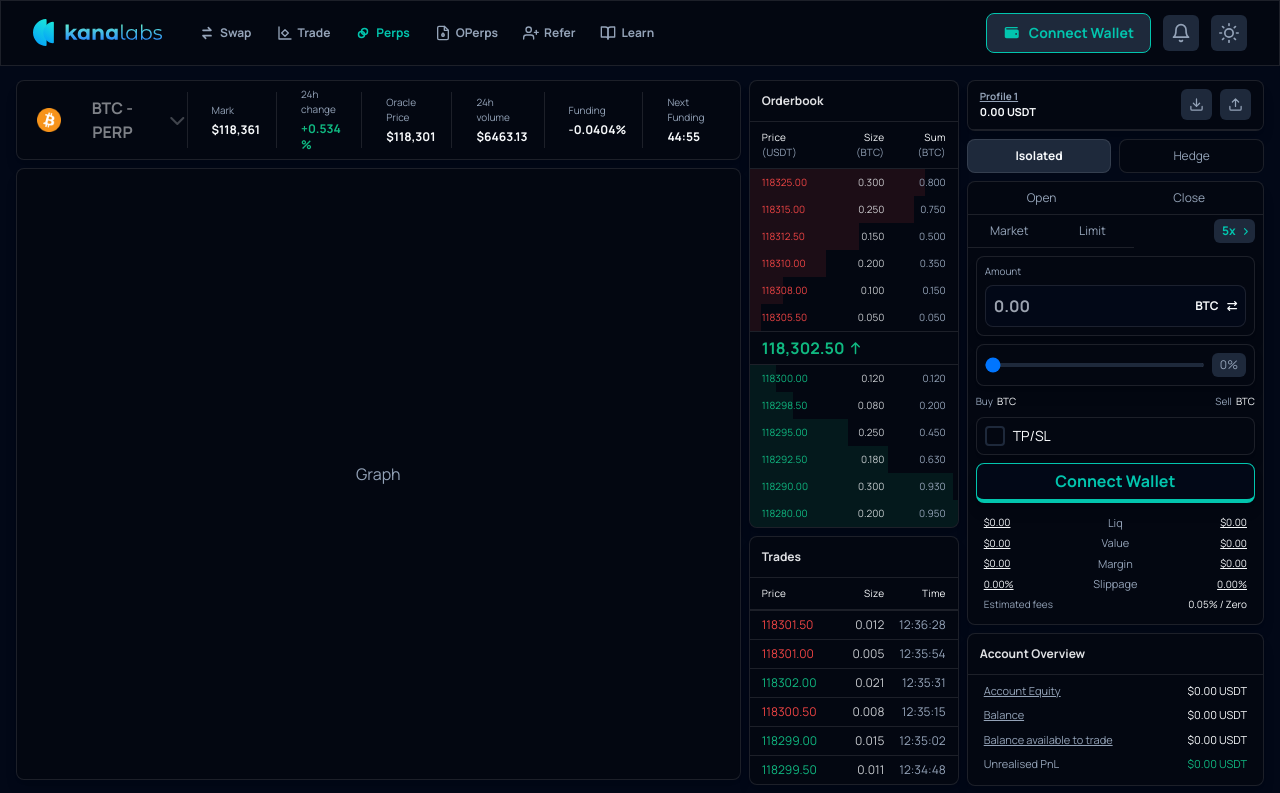
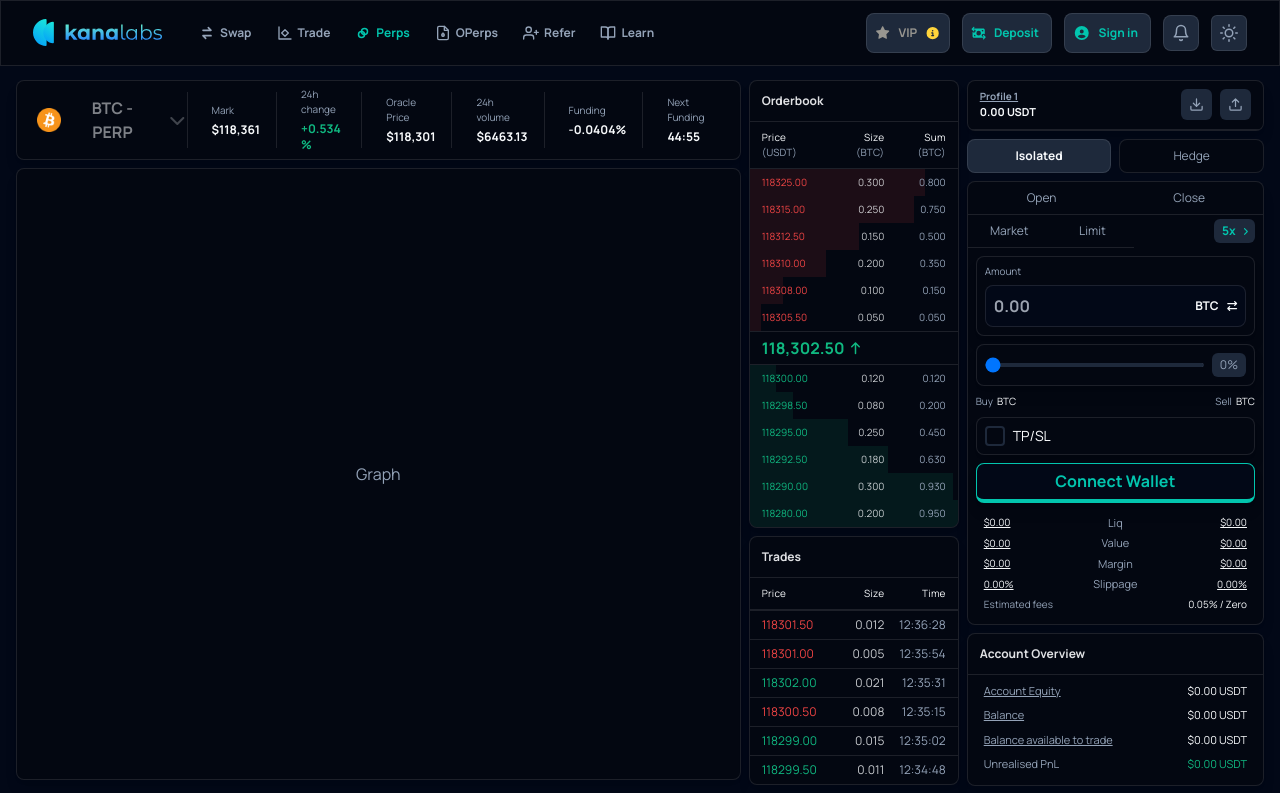
Before and after one commit to Sathyajhith-S-S/Kana-Labs, a React (Vite) app: page /perps in a window 1280 px wide. Shown: the top 793 px of the page. Built offline with nearby package versions, Linux system fonts and the light colour scheme.

Commit message:
header btns conditional render

```diff
--- a/src/components/layout/Header.tsx
+++ b/src/components/layout/Header.tsx
@@ -1,9 +1,10 @@
 import { Button } from "@/components/ui/Button";
 import { useTheme } from "@/hooks/useTheme";
 import kanalabsLogo from '/kana-labs.svg';
+import { Tooltip, TooltipContent, TooltipProvider, TooltipTrigger } from "@/components/ui/tooltip";
 import { Link, useLocation } from "react-router-dom";
 import { FontAwesomeIcon } from "@fortawesome/react-fontawesome";
-import { faWallet } from "@fortawesome/free-solid-svg-icons";
+import { faCircleInfo, faCircleUser, faMoneyBillTransfer, faStar, faWallet } from "@fortawesome/free-solid-svg-icons";
 
 const NavLink = ({ to, children }: { to: string; children: React.ReactNode; }) => {
     const location = useLocation();
@@ -28,8 +29,10 @@ const NavLink = ({ to, children }: { to: string; children: React.ReactNode; }) =
 
 export function Header() {
     const { theme, toggleTheme } = useTheme();
+    const location = useLocation();
 
     return (
+        <TooltipProvider>
             <header className="fixed top-0 left-0 right-0 bg-card backdrop-blur-sm z-50 border border-black/10 dark:border-white/10">
                 <nav className=" px-4 sm:px-6 lg:px-8">
                     <div className="flex items-center justify-between h-16">
@@ -80,23 +83,46 @@ export function Header() {
                         </div>
 
                         <div className="flex items-center gap-3">
+                            {location.pathname === '/perps' ? (
+                                <>
+                                    <Button variant="secondary" className="px-2 flex items-center border border-black/10 dark:border-white/10 gap-2 text-primary">
+                                        <FontAwesomeIcon icon={faStar} style={{ color: "#989690", }} size="sm" />
+                                        <span className="font-bold text-xs" style={{ color: "#989690", }}>VIP</span>
+                                        <Tooltip>
+                                            <TooltipTrigger asChild>
+                                                <FontAwesomeIcon icon={faCircleInfo} style={{ color: "#FFD43B", }} size="sm" />
+                                            </TooltipTrigger>
+                                            <TooltipContent><p>Coming soon</p></TooltipContent>
+                                        </Tooltip>
+                                    </Button>
+                                    <Button variant="secondary" className="ps-2 pe-3 flex items-center border border-black/10 dark:border-white/10 gap-2 text-primary hover:animate-bounce-subtle">
+                                        <FontAwesomeIcon icon={faMoneyBillTransfer} size="sm" />
+                                        <span className="font-bold text-xs">Deposit</span>
+                                    </Button>
+                                    <Button variant="secondary" className="ps-2 pe-3 flex items-center border border-black/10 dark:border-white/10 gap-2 text-primary hover:animate-bounce-subtle">
+                                        <FontAwesomeIcon icon={faCircleUser} />
+                                        <span className="font-bold text-xs">Sign in</span>
+                                    </Button>
+                                </>
+                            ) : (
                                 <Button variant="secondary" className="flex items-center border border-primary gap-2 text-primary hover:animate-bounce-subtle">
                                     <FontAwesomeIcon icon={faWallet} />
-                            <span className="font-bold">Connect Wallet</span>
+                                    <span className="font-bold text-sm">Connect Wallet</span>
                                 </Button>
-                        <Button variant="secondary" size="sm" className="p-2 h-auto group">
-                            <svg className="group-hover:animate-ring" xmlns="http://www.w3.org/2000/svg" width="20" height="20" viewBox="0 0 24 24" fill="none" stroke="currentColor" strokeWidth="2" strokeLinecap="round" strokeLinejoin="round">
+                            )}
+                            <Button variant="secondary" size="lg" className="p-2 h-auto group border border-black/10 dark:border-white/10">
+                                <svg className="group-hover:animate-ring" xmlns="http://www.w3.org/2000/svg" width="18" height="18" viewBox="0 0 24 24" fill="none" stroke="currentColor" strokeWidth="2" strokeLinecap="round" strokeLinejoin="round">
                                     <path d="M18 8A6 6 0 0 0 6 8c0 7-3 9-3 9h18s-3-2-3-9" />
                                     <path d="M13.73 21a2 2 0 0 1-3.46 0" />
                                 </svg>
                             </Button>
-                        <Button onClick={toggleTheme} variant="secondary" size="sm" className="p-2 h-auto">
+                            <Button onClick={toggleTheme} variant="secondary" size="sm" className="p-2 h-auto border border-black/10 dark:border-white/10">
                                 {theme === 'light' ? (
-                                <svg className="hover:scale-75" xmlns="http://www.w3.org/2000/svg" width="20" height="20" viewBox="0 0 24 24" fill="none" stroke="currentColor" strokeWidth="2" strokeLinecap="round" strokeLinejoin="round">
+                                    <svg className="hover:scale-75" xmlns="http://www.w3.org/2000/svg" width="18" height="18" viewBox="0 0 24 24" fill="none" stroke="currentColor" strokeWidth="2" strokeLinecap="round" strokeLinejoin="round">
                                         <path d="M21 12.79A9 9 0 1 1 11.21 3 7 7 0 0 0 21 12.79z"></path>
                                     </svg>
                                 ) : (
-                                <svg className="hover:scale-75" xmlns="http://www.w3.org/2000/svg" width="20" height="20" viewBox="0 0 24 24" fill="none" stroke="currentColor" strokeWidth="2" strokeLinecap="round" strokeLinejoin="round">
+                                    <svg className="hover:scale-75" xmlns="http://www.w3.org/2000/svg" width="18" height="18" viewBox="0 0 24 24" fill="none" stroke="currentColor" strokeWidth="2" strokeLinecap="round" strokeLinejoin="round">
                                         <circle cx="12" cy="12" r="5"></circle>
                                         <line x1="12" y1="1" x2="12" y2="3"></line>
                                         <line x1="12" y1="21" x2="12" y2="23"></line>
@@ -113,5 +139,6 @@ export function Header() {
                     </div>
                 </nav>
             </header>
+        </TooltipProvider>
     );
 }
--- a/src/components/perps/OrderBookPanel.tsx
+++ b/src/components/perps/OrderBookPanel.tsx
@@ -10,7 +10,10 @@ const Row = ({ price, size, sum, side, maxSum }: { price: number; size: number;
     const fillClass = side === "ask" ? "bg-red-500/10" : "bg-emerald-500/10";
 
     return (
-        <div className="relative grid grid-cols-3 text-[10px] px-3 py-1.5">
+        <div className={`
+                relative grid grid-cols-3 text-[10px] px-3 py-1.5 transition-colors cursor-pointer
+                ${side === "ask" ? "hover:bg-red-500/10" : "hover:bg-emerald-500/10"}
+            `}>
             <div className={`${fillClass} absolute inset-y-0 left-0`} style={{ width: `${pct}%` }} />
             <div className={`relative ${side === "ask" ? "text-red-500" : "text-emerald-500"}`}>{price.toFixed(2)}</div>
             <div className="relative text-right text-foreground/80">{size.toFixed(3)}</div>
--- a/src/components/perps/TradesPanel.tsx
+++ b/src/components/perps/TradesPanel.tsx
@@ -27,7 +27,7 @@ export function TradesPanel() {
 
             <div className="flex-grow overflow-auto text-xs">
                 {rows.map((r, i) => (
-                    <div key={i} className="grid grid-cols-3 px-3 py-1.5 border-t border-black/10 dark:border-white/10 items-center">
+                    <div key={i} className="hover:bg-muted cursor-pointer grid grid-cols-3 px-3 py-1.5 border-t border-black/10 dark:border-white/10 items-center">
                         <div className={r.side === "buy" ? "text-emerald-500 font-medium" : "text-red-500 font-medium"}>
                             {r.price.toFixed(2)}
                         </div>
--- a/src/components/ui/TokenInput.tsx
+++ b/src/components/ui/TokenInput.tsx
@@ -4,14 +4,13 @@ import { Token } from "@/lib/tokens";
 interface TokenInputProps {
     label: string;
     token: Token;
-    onTokenSelectClick: () => void;
     chain: Token;
     isFromInput: boolean;
     value: string;
     onValueChange?: (value: string) => void;
 }
 
-export function TokenInput({ label, chain, token, onTokenSelectClick, isFromInput, value, onValueChange }: TokenInputProps) {
+export function TokenInput({ label, chain, token, isFromInput, value, onValueChange }: TokenInputProps) {
     return (
         <div className="bg-muted/60 p-4 rounded-xl space-y-2 border border-black/10 dark:border-white/10">
             <div className="flex justify-between items-center">
@@ -37,7 +36,6 @@ export function TokenInput({ label, chain, token, onTokenSelectClick, isFromInpu
                         }} />
                 </div>
                 <Button
-                    onClick={onTokenSelectClick}
                     variant="secondary"
                     className="rounded-full shrink-0 flex items-center gap-2 p-2 pe-4 border border-black/10 dark:border-white/10"
                 >
--- a/src/pages/SwapPage.tsx
+++ b/src/pages/SwapPage.tsx
@@ -142,7 +142,6 @@ export default function SwapPage() {
                         label="Pay from"
                         token={fromToken}
                         chain={chain}
-                        onTokenSelectClick={() => { }}
                         isFromInput={true}
                         value={fromValue}
                         onValueChange={setFromValue}
@@ -177,7 +176,6 @@ export default function SwapPage() {
                         label="Receive to"
                         token={toToken}
                         chain={chain}
-                        onTokenSelectClick={() => { }}
                         isFromInput={false}
                         value={''}
                     />
```
Lines whose indentation alone changed are shown as unchanged.
